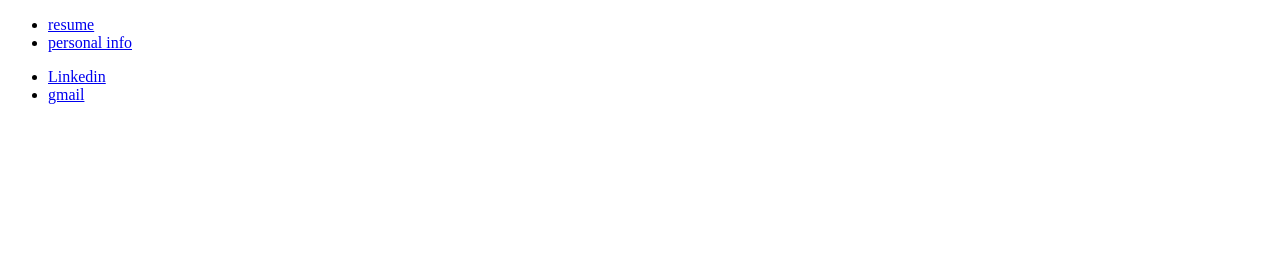
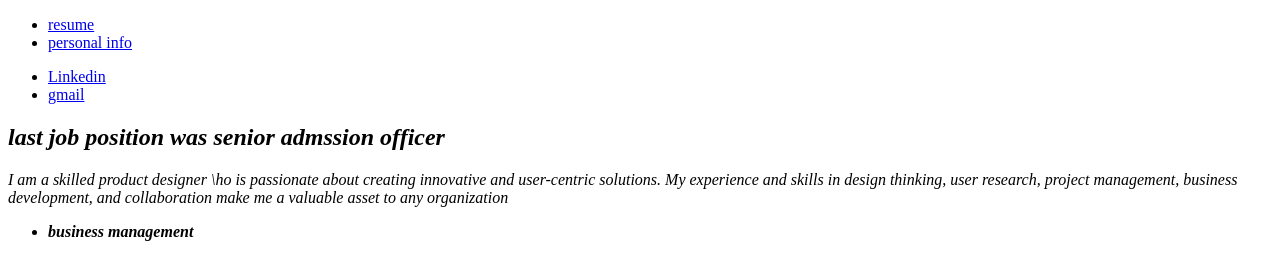
Before and after one commit to Mohaddese8810/samplerepro, a plain HTML site: page index.html in a window 1280 px wide. Drawn offline with Linux system fonts and the light colour scheme.

Commit message:
Update index.html

```diff
--- a/index.html
+++ b/index.html
@@ -23,5 +23,10 @@
         </ul>
       </div>
     </div>
+      <h2><em>last job position was senior admssion officer</h2>
+  <p>I am a skilled product designer \ho is passionate about creating innovative and user-centric solutions. My experience and skills in design thinking, user research, project management, business development, and collaboration make me a valuable asset to any organization</p>
+  <ul>
+    <li><strong>business management</strong></li>
+  </ul>
   </body>
 </html>
```
